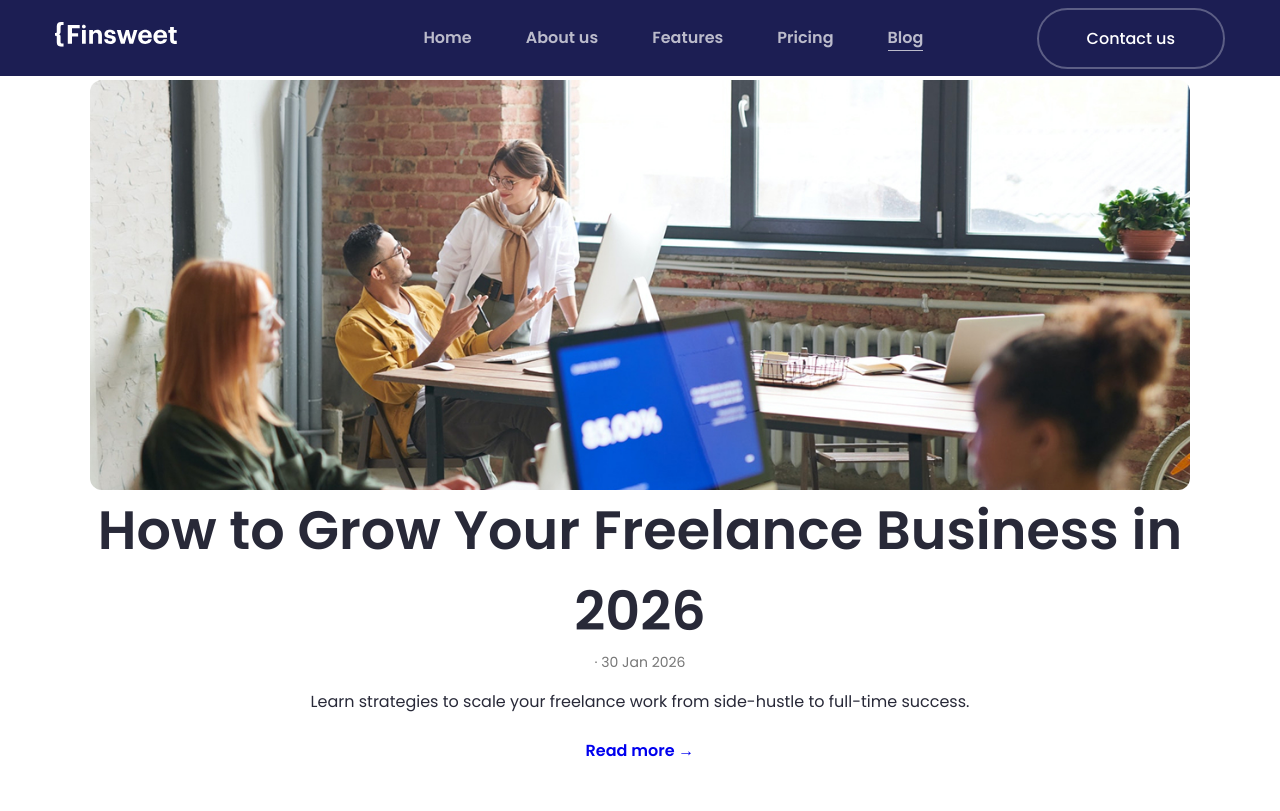
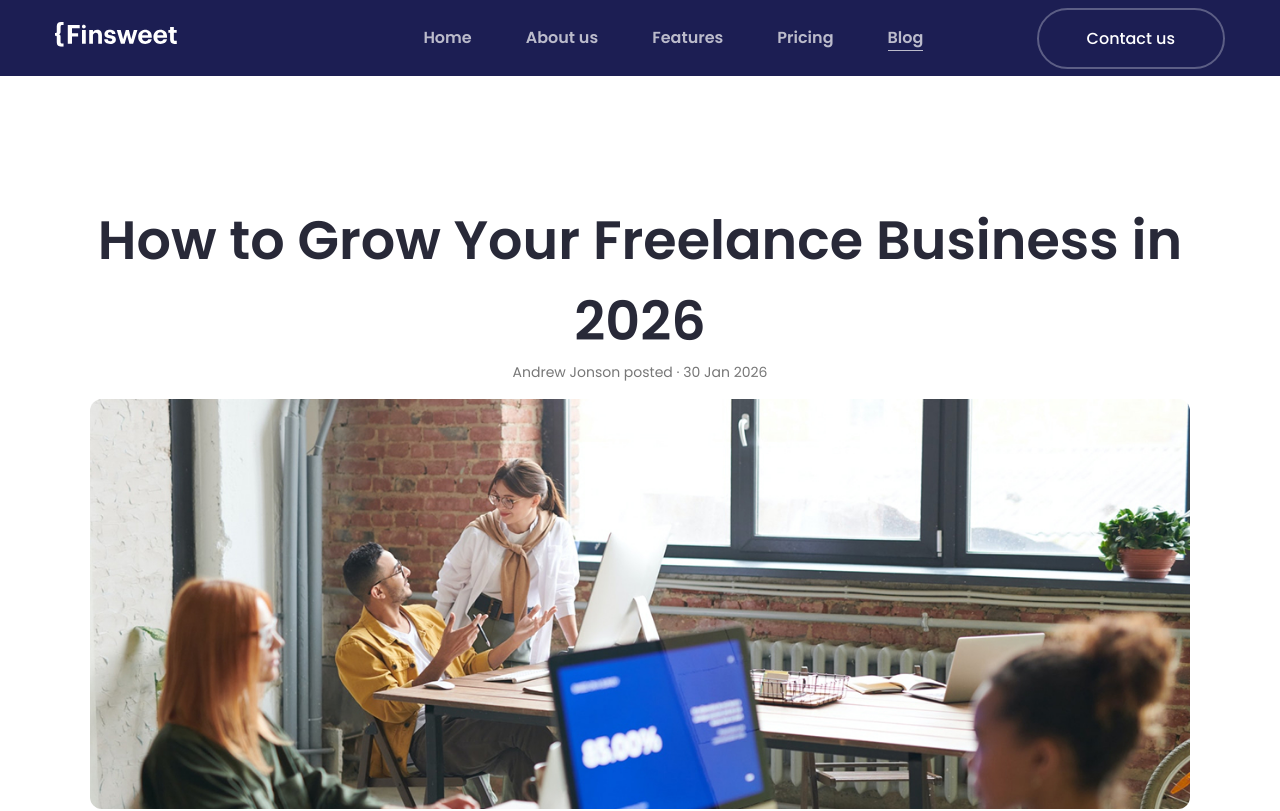
Before and after one commit to andreyk1n/finsweet, a React (Create React App) app: page /blog in a window 1280 px wide. Shown: the top 811 px of the page. Built offline with nearby package versions, Linux system fonts and the light colour scheme; the HTML template or start-up script is replaced by a standard one.

Commit message:
upd components/blog/FeaturedPost

```diff
--- a/src/template-parts/components/blog/FeaturedPost.jsx
+++ b/src/template-parts/components/blog/FeaturedPost.jsx
@@ -5,6 +5,13 @@ const FeaturedPost = ({ post }) => {
 
   return (
     <article className="featured">
+      <h1 className="featured__title">
+        <Link to={`/post/${post.id}`}>{post.title}</Link>
+      </h1>
+      <p className="featured__meta">
+        {post.author} · {post.date}
+      </p>
+
       <Link to={`/post/${post.id}`} className="featured__image-link">
         <img
           src={imageSrc}
@@ -15,19 +22,7 @@ const FeaturedPost = ({ post }) => {
       </Link>
 
       <div className="featured__content">
-        <h1 className="featured__title">
-          <Link to={`/post/${post.id}`}>
-            {post.title}
-          </Link>
-        </h1>
-
-        <p className="featured__meta">
-          {post.author} · {post.date}
-        </p>
-
-        <p className="featured__excerpt">
-          {post.summary}
-        </p>
+        <p className="featured__excerpt">{post.summary}</p>
 
         <Link to={`/post/${post.id}`} className="featured__link">
           Read more →
--- a/src/template-parts/components/blog/blog.scss
+++ b/src/template-parts/components/blog/blog.scss
@@ -1,5 +1,9 @@
 .blog {
-    padding: 80px 0;
+    padding: 200px 0 60px 0;
+
+    @media (max-width: 992px) {
+        padding: 120px 0 40px 0;
+    }
 
     &__title {
         text-align: center;
```
Also changed, not shown: src/data/posts.js.
